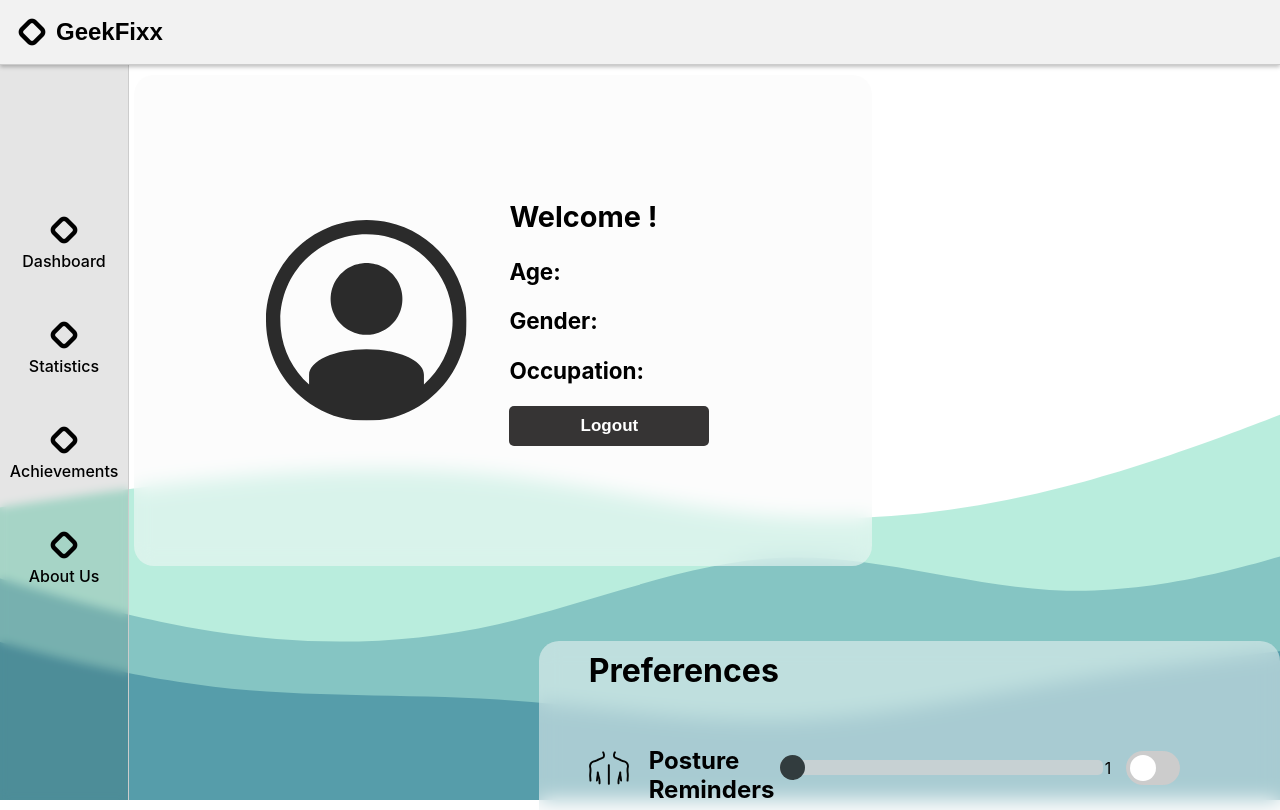
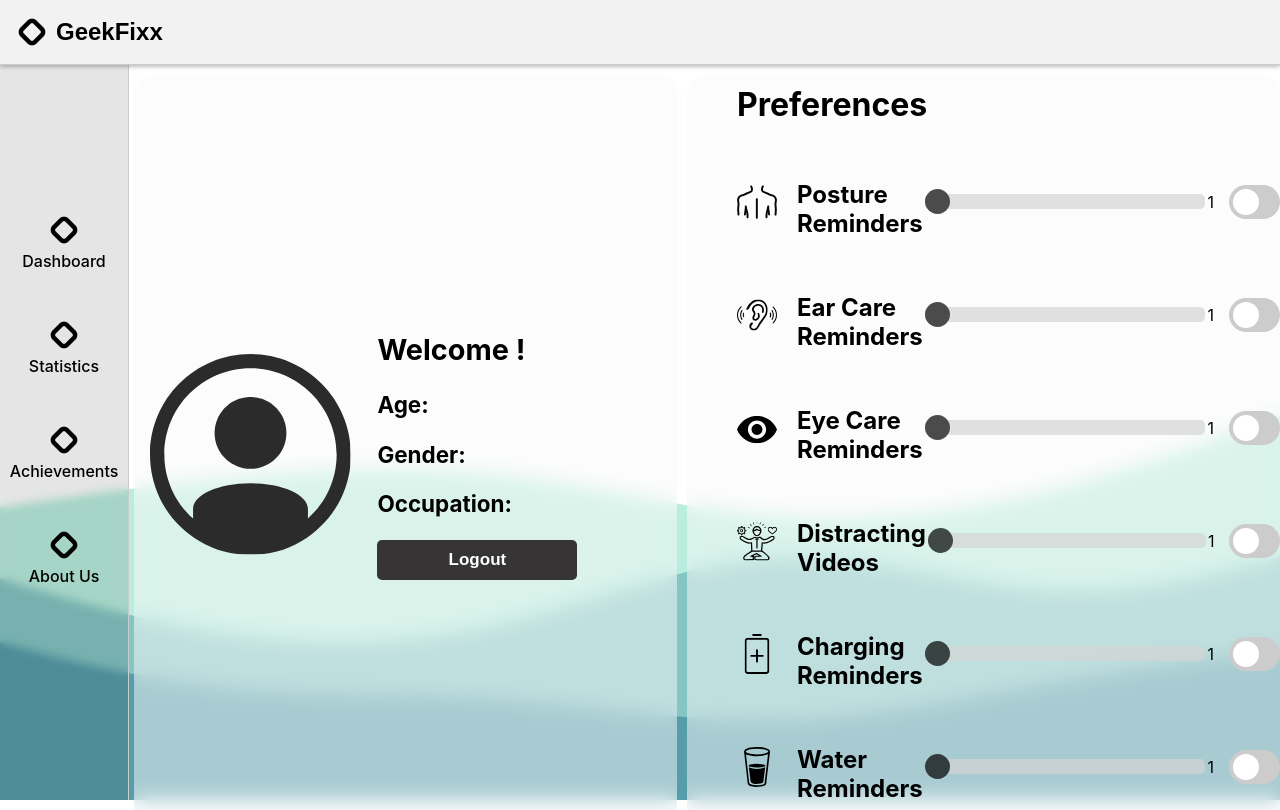
Before and after one commit to Rajat255/GeekFixx-ReactApp, a React (Create React App) app: page /dashboard in a window 1280 px wide. Shown: the top 810 px of the page. Built offline with nearby package versions, Linux system fonts and the light colour scheme.

Commit message:
updating dashboard

```diff
--- a/src/css/dashboard.css
+++ b/src/css/dashboard.css
@@ -1,35 +1,27 @@
-/* User details styles */
-
 .user-details {
      display: flex;
      flex-direction: row;
      justify-content: space-between;
      align-items: center;
-     margin-top: 4.68rem;
      margin-left: 10.5%;
-     width: 42%;
-     padding-left: 3rem;
-     padding-right: 3rem;
+     width: 46%;
 }
 
 .user-details,
 .preferences {
+     margin-top: 4.68rem;
      background-color: rgba(250,
                250,
                250,
                0.5);
-     /* set the background color with an alpha value to create transparency */
-     padding: 6.25rem;
-     /* add some padding to the section */
      border-radius: 20px;
-     /* add rounded corners to the section */
      backdrop-filter: blur(10px);
-     /* add a blur effect to the background */
 }
 
 .user-image {
      margin-right: 10px;
-     padding: 2rem;
+     padding: 1rem;
+     padding-left: 1rem;
 }
 
 #user-info {
@@ -73,7 +65,7 @@
      padding-top: 10px;
      padding-bottom: 10px;
      padding-left: 50px;
-     width: 46.2%;
+     width: 46%;
      margin-top: 4.68rem;
      margin-left: 0.75%;
 
@@ -206,3 +198,7 @@ input:checked+.slide:before {
      background: #000000;
      cursor: pointer;
 }
+
+.dashboard-container{
+     display: flex;
+}
--- a/src/pages/Form.js
+++ b/src/pages/Form.js
@@ -7,7 +7,6 @@ function Form() {
     const [age, setAge] = useState('');
     const [occupation, setOccupation] = useState('');
     const [gender, setGender] = useState('');
-
 
     const inputHandler = (e) => {
         const { name, value } = e.target;
@@ -22,7 +21,6 @@ function Form() {
             setGender(value);
         }
     };
-
 
     const clickHandler = (e) => {
         e.preventDefault();
```
